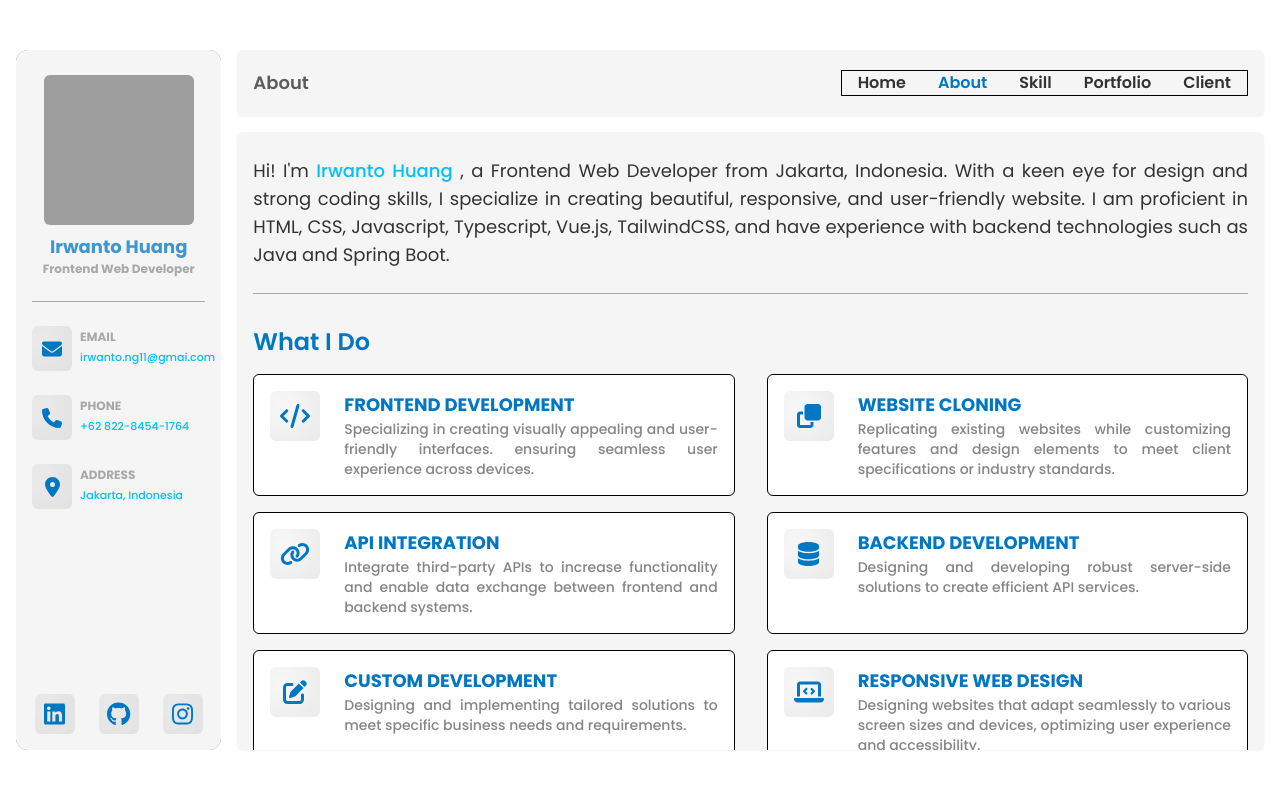
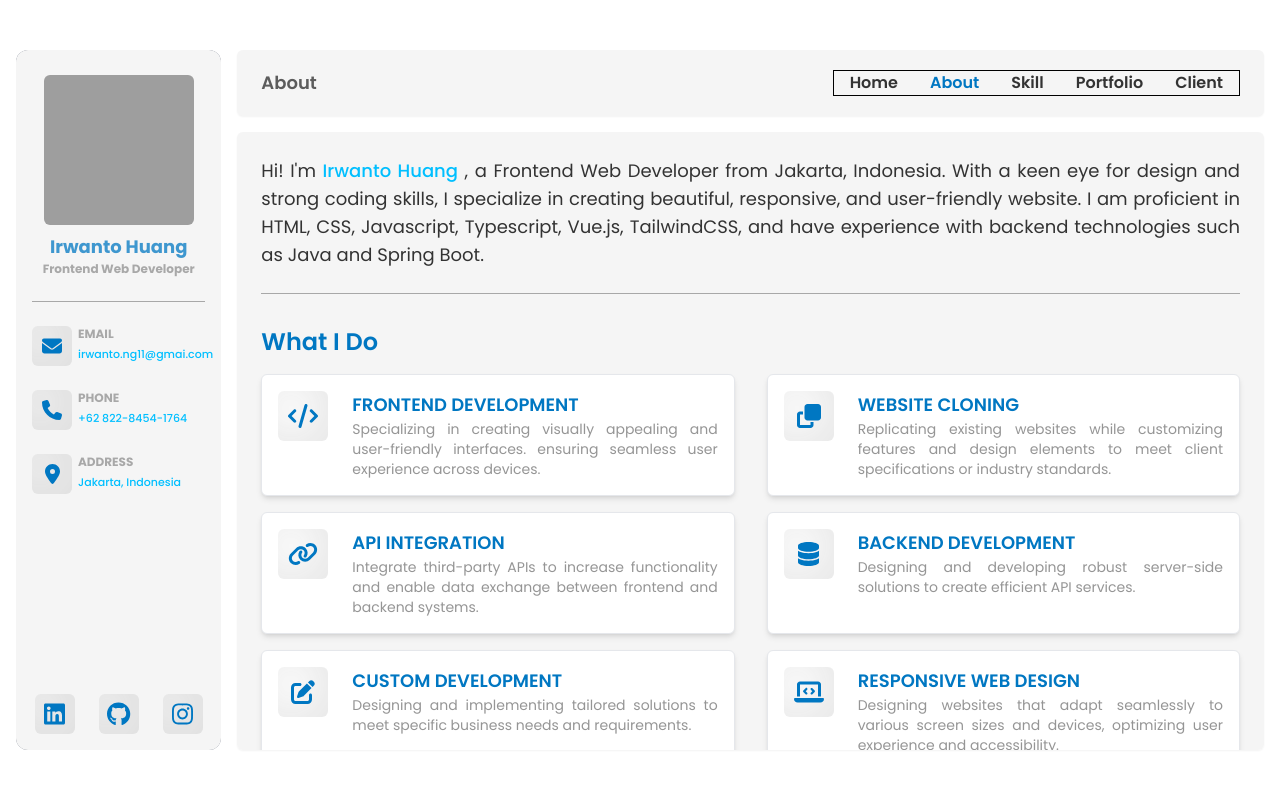
Before and after one commit to irwantohuang/irwantodevportfolio, a Vue app: page /about in a window 1280 px wide. Shown: the top 788 px of the page. Built offline with nearby package versions, Linux system fonts and the light colour scheme; grey boxes are pictures that could not be loaded.

Commit message:
Adjust styling about section

```diff
--- a/src/components/About/Experiences.vue
+++ b/src/components/About/Experiences.vue
@@ -11,8 +11,8 @@ import { experience } from '../../data/experience'
                     <div class="pl-8 flex flex-col w-full">
 
                         <div class="flex items-center justify-between w-full">
-                            <h3 class="font-bold text-primary-dark-200 text-base uppercase">{{ exp.position }}</h3>
-                            <p class="text-sm italic text-primary-dark-200 text-right">{{ exp.startDate }} - {{ exp.endDate }}</p>
+                            <h3 class="font-semibold text-primary-dark-200/85 text-base uppercase">{{ exp.position }}</h3>
+                            <p class="text-sm italic text-primary-dark-200/50 text-right">{{ exp.startDate }} - {{ exp.endDate }}</p>
                         </div>
                         <h3 class="font-medium text-base text-primary">{{ exp.company }}</h3>
                     </div>
--- a/src/components/About/Services.vue
+++ b/src/components/About/Services.vue
@@ -11,12 +11,12 @@ import { services } from '../../data/services'
         <div class="mt-4 grid grid-cols-1 md:grid-cols-2 gap-y-4 gap-x-8">
 
             <template v-for="service in services" :key="service.id">
-                <div class="bg-primary-light border border-black rounded-md flex items-start p-4 gap-6">
+                <div class="bg-primary-light shadow-md rounded-md flex items-start p-4 gap-6 transition-all duration-100 ease-in hover:scale-[102%] border">
                     <Icon class="min-w-[50px] min-h-[50px] text-2xl" :icon="service.icon" />
 
                     <div class="flex flex-col">
-                        <h3 class="font-bold text-lg md:text-base lg:text-lg text-primary uppercase">{{ service.title }}</h3>
-                        <p class="font-medium text-sm md:text-xs lg:text-sm text-justify text-primary-dark-200/75">{{ service.description }}</p>
+                        <h3 class="font-semibold text-lg md:text-base lg:text-lg text-primary uppercase">{{ service.title }}</h3>
+                        <p class="font-normal text-sm md:text-xs lg:text-sm text-justify text-primary-dark-200/65">{{ service.description }}</p>
                     </div>
                 </div>
             </template>
--- a/src/components/Layout/Header.vue
+++ b/src/components/Layout/Header.vue
@@ -18,7 +18,7 @@ const toggleProfileVisibility = () => profileVisibility.value = !profileVisibili
 
 <template>
 
-    <header class="w-full h-[60px] lg:h-[75px] rounded-md overflow-hidden bg-primary-light-200 shadow-sm">
+    <header class="w-full h-[60px] lg:h-[75px] px-2 rounded-md overflow-hidden bg-primary-light-200 shadow-sm">
         <div class="container mx-auto h-full">
 
             <div class="flex items-center justify-between h-full">
--- a/src/components/Profile/ProfileContact.vue
+++ b/src/components/Profile/ProfileContact.vue
@@ -8,13 +8,13 @@ defineProps({
 
 <template>
     <section id="contact" class="flex flex-col gap-6">
-        <div v-for="data in contact" class="flex items-center h-auto gap-4 lg:gap-2">
-            <Icon class="min-w-[45px] min-h-[45px] md:min-w-[50px] md:min-h-[50px] lg:min-w-[40px] lg:min-h-[45px] lg:text-xl md:text-2xl text-xl" :icon="data.icon" />
+        <div v-for="data in contact" class="flex items-center h-auto gap-4 lg:gap-1.5">
+            <Icon class="min-w-[45px] min-h-[45px] md:min-w-[50px] md:min-h-[50px] lg:min-w-[40px] lg:min-h-[40px] lg:text-xl md:text-2xl text-xl" :icon="data.icon" />
 
             <div class="flex flex-col h-full justify-between">
                 <h3 class="text-xs md:text-sm lg:text-xs font-bold text-primary-dark-200/50 uppercase">{{ data.title }}</h3>
                 <a href="#"
-                    class="text-sm md:text-base lg:text-[11px] text-link">{{ data.url }}</a>
+                    class="text-sm md:text-base lg:text-[11px] text-link overflow-hidden text-ellipsis">{{ data.url }}</a>
             </div>
         </div>
     </section>
--- a/src/layouts/MainView.vue
+++ b/src/layouts/MainView.vue
@@ -5,7 +5,7 @@ import { RouterView } from 'vue-router';
 
 <template>
 
-    <main class="w-full h-full rounded-md overflow-scroll shadow-sm">
+    <main class="w-full h-full bg-primary-light-200 px-2 rounded-md overflow-scroll shadow-sm">
         <RouterView />
     </main>
 
--- a/src/views/AboutView.vue
+++ b/src/views/AboutView.vue
@@ -5,7 +5,7 @@ import HorizontalLine from '../ui/common/HorizontalLine.vue';
 </script>
 
 <template>
-    <div class="container mx-auto bg-primary-light-200 py-[25px] w-full h-full">
+    <div class="container mx-auto py-[25px] w-full h-full">
 
         <div class="">
             <p class="text-sm md:text-base lg:text-lg text-justify">Hi! I'm
```
